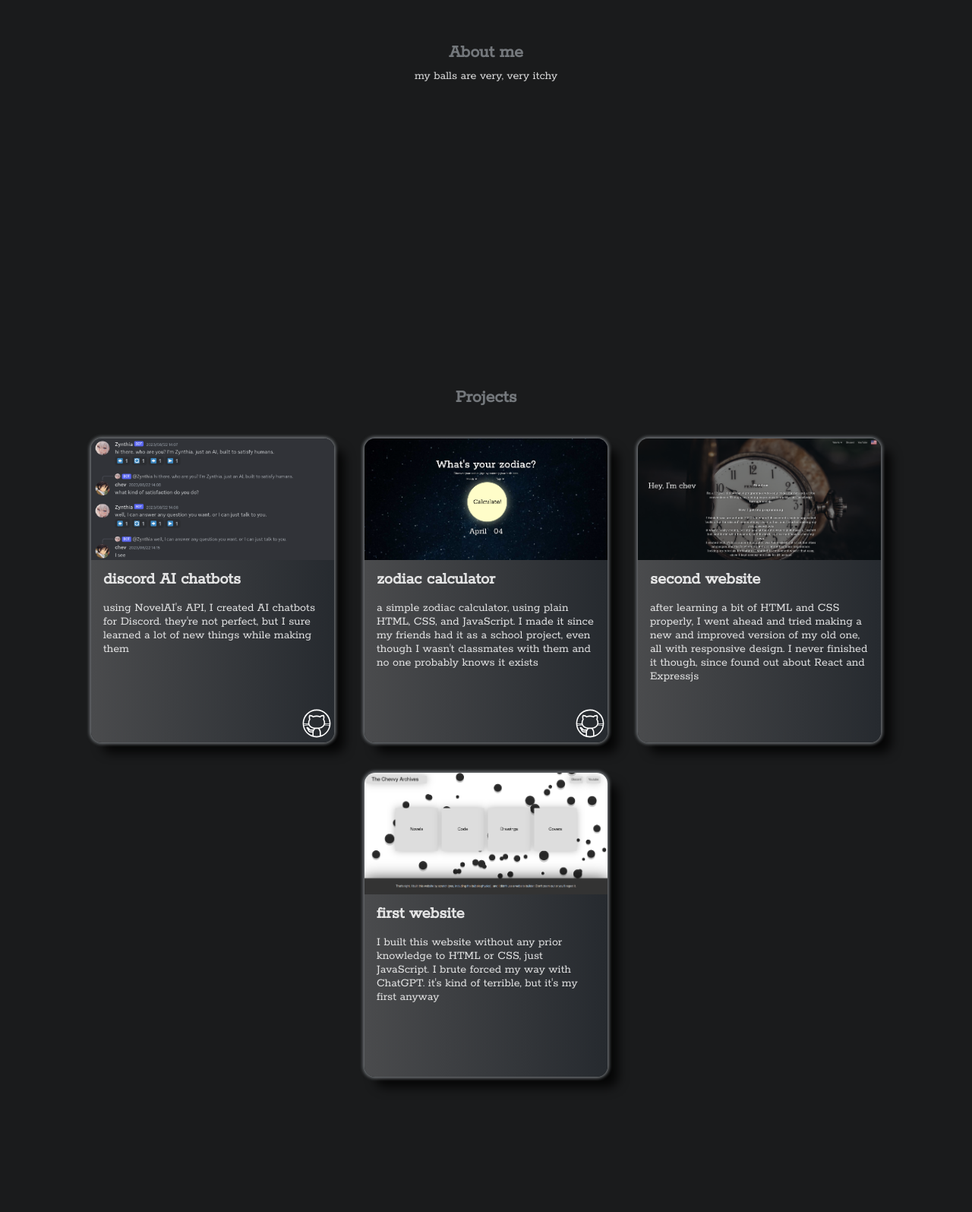
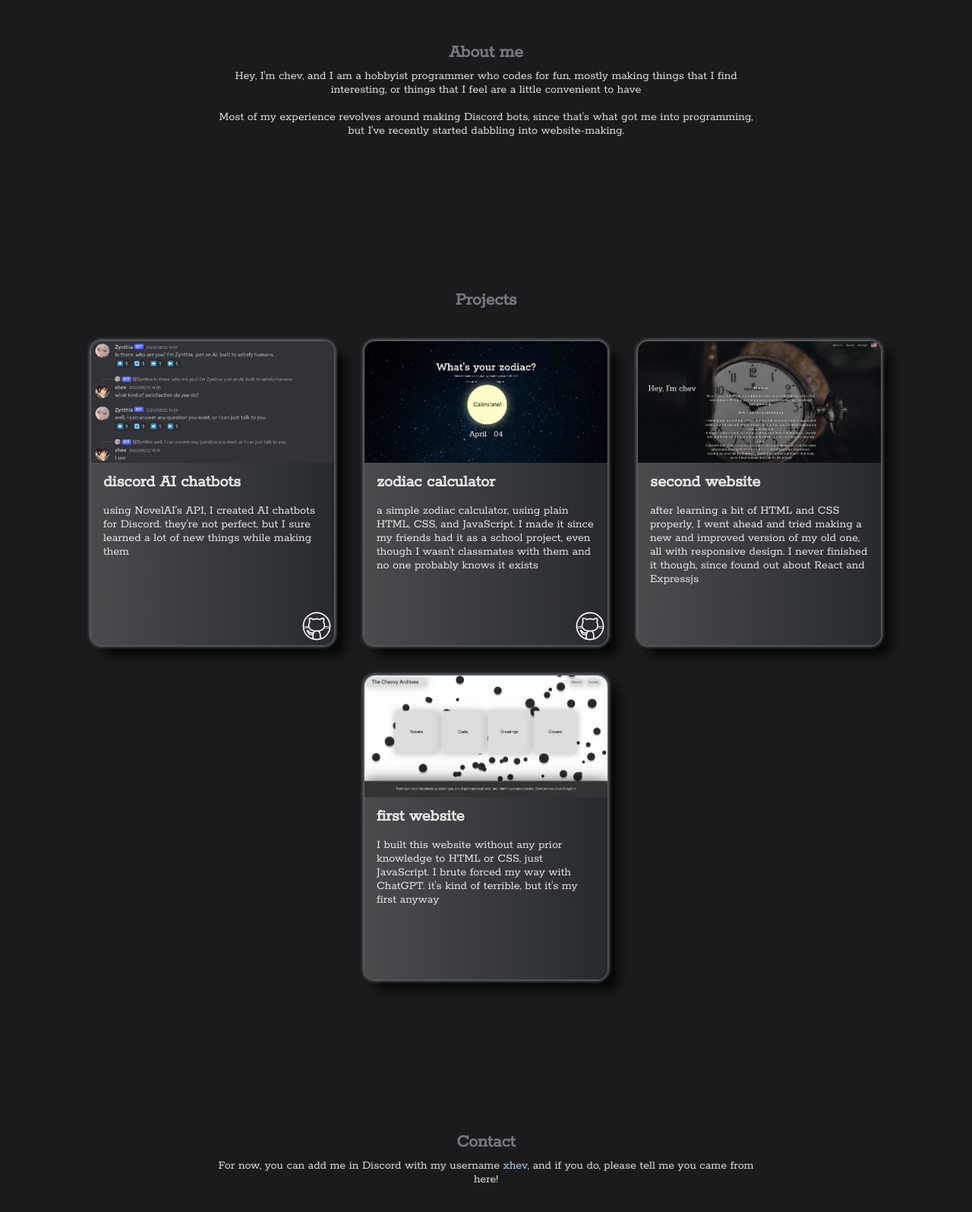
Before and after one commit to chev0004/portfolio, a React (Create React App) app: page / in a window 1280 px wide. Shown: the part 657-2252 px from the top of the page at 76% size. Before the commit the page ends 2114 px from the top, so only its background shows below. Built offline with nearby package versions, Linux system fonts and the light colour scheme.

Commit message:
added copy

```diff
--- a/src/comps/Home.tsx
+++ b/src/comps/Home.tsx
@@ -1,4 +1,4 @@
-import { useEffect } from 'react';
+import { useEffect, useState } from 'react';
 import { Link } from 'react-router-dom';
 import projects from '../projects.json';
 
@@ -8,6 +8,16 @@ export const Home = () => {
             console.log(project.name);
         });
     }, []);
+
+    const [isCopied, setIsCopied] = useState(false);
+
+    const copyToClipboard = async () => {
+        await navigator.clipboard.writeText('xhev');
+        setIsCopied(true);
+        setTimeout(() => {
+            setIsCopied(false);
+        }, 2000);
+    };
 
     return (
         <div className='basement'>
@@ -30,7 +40,14 @@ export const Home = () => {
                 </div>
                 <div>
                     <p className='intro-description'>
-                        my balls are very, very {'itchy'}
+                        Hey, I'm chev, and I am a hobbyist programmer who codes
+                        for fun, mostly making things that I find interesting,
+                        or things that I feel are a little convenient to have
+                        <br />
+                        <br />
+                        Most of my experience revolves around making Discord
+                        bots, since that's what got me into programming, but
+                        I've recently started dabbling into website-making.
                     </p>
                 </div>
             </div>
@@ -89,6 +106,23 @@ export const Home = () => {
                     );
                 })}
             </div>
+            <div className='about-me'>
+                <div>
+                    <h2 className='intro-title'>Contact</h2>
+                </div>
+                <div style={{ height: '200px' }}>
+                    <p className='intro-description'>
+                        For now, you can add me in Discord with my username
+                        <span
+                            style={{ color: '#c1d5e9', cursor: 'pointer' }}
+                            onClick={copyToClipboard}
+                        >
+                            {isCopied ? ' copied! ' : ' xhev, '}
+                        </span>
+                        and if you do, please tell me you came from here!
+                    </p>
+                </div>
+            </div>
         </div>
     );
 };
--- a/src/index.css
+++ b/src/index.css
@@ -44,7 +44,7 @@
     /* background-color: #0d2c47; */
     top: 140px;
     left: 50%;
-    gap: 400px;
+    gap: 200px;
     width: 1200px;
     display: flex;
     user-select: none;
@@ -61,6 +61,7 @@
     display: flex;
     user-select: none;
     position: relative;
+    padding-bottom: 200px;
     flex-direction: column;
     justify-content: center;
 }
@@ -117,15 +118,19 @@
     justify-content: center;
 }
 
-.about-me h2 {
+.intro-title {
     color: #74787c;
     margin: 0;
     position: relative;
 }
 
-.about-me p {
+/* center text horizontally */
+
+.intro-description {
+    text-align: center;
     color: #ffffffdb;
     margin: 0;
+    padding: 0 240px;
     position: relative;
 }
 
@@ -207,7 +212,7 @@
     transform: scale(0.8);
 }
 
-@media screen and (max-width: 1200px) {
+@media screen and (max-width: 1234px) {
     .chev-container {
         left: 50%;
         width: 1000px;
@@ -221,9 +226,18 @@
     }
 }
 
-@media screen and (max-width: 960px) {
+@media screen and (max-width: 1022px) {
     .basement {
         width: 480px;
+    }
+
+    .intro-description {
+        /* background-color: #6e7f8d; */
+        text-align: center;
+        color: #ffffffdb;
+        margin: 0;
+        padding: 0 0px;
+        position: relative;
     }
 
     .chev-container {
```
